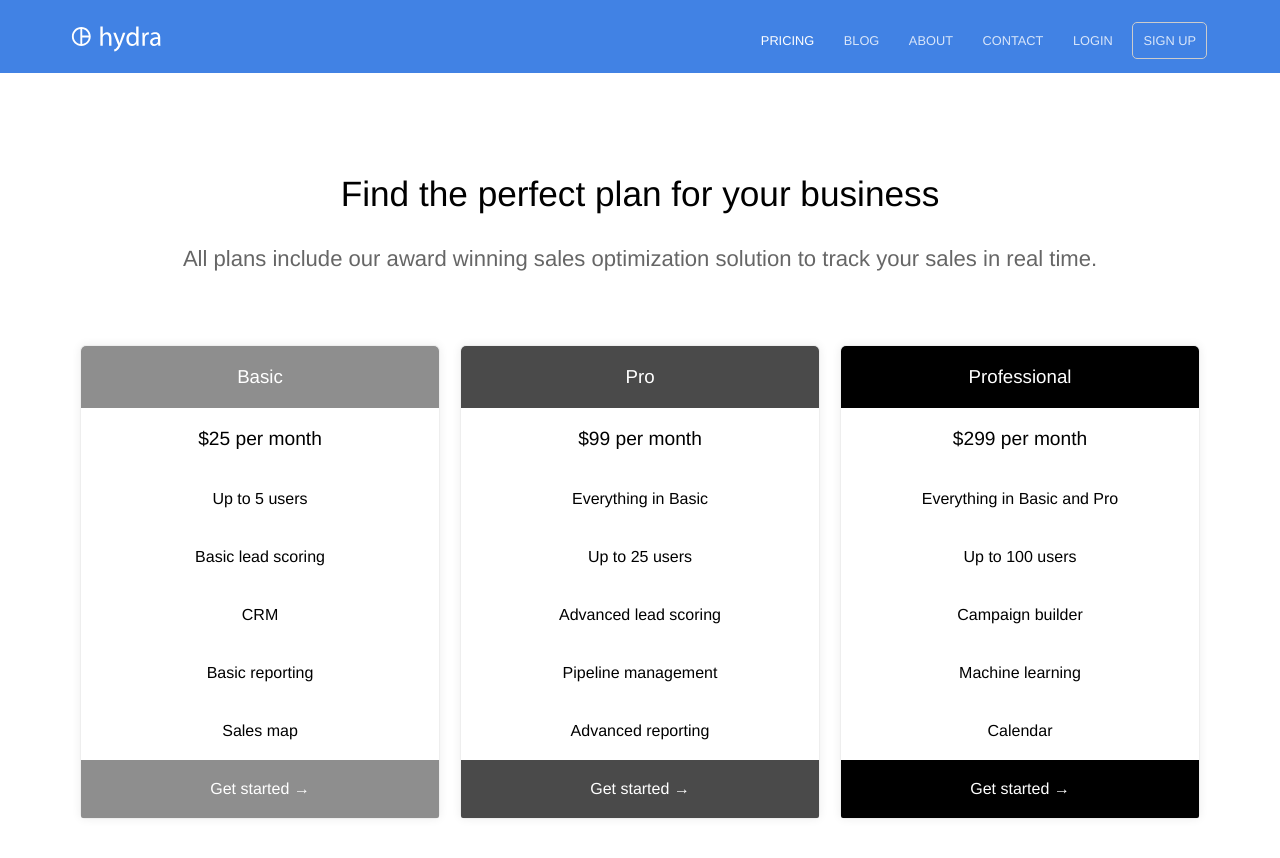
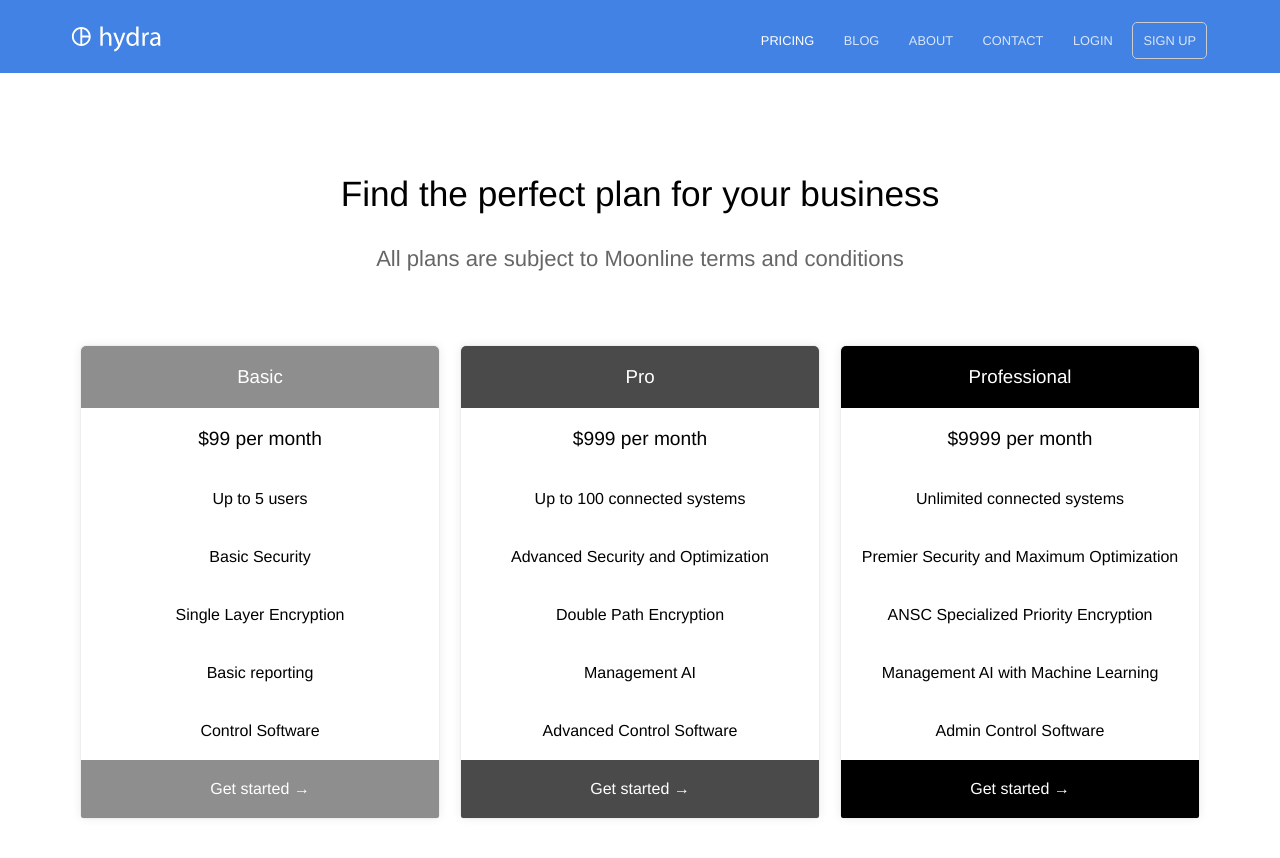
Before and after one commit to shikairui/moonline, a Jekyll site: the page built from pricing.html, in a window 1280 px wide and 900 px high. Shown: the top 858 px of the window. Built offline with Jekyll 4.4.1, drawn with Linux system fonts in a browser that asks for light colours.

Commit message:
Update pricing.html

```diff
--- a/pricing.html
+++ b/pricing.html
@@ -1,22 +1,22 @@
 ---
 title: Pricing
 heading: Find the perfect plan for your business
-description: All plans include our award winning sales optimization solution to track your sales in real time.
+description: All plans are subject to Moonline terms and conditions
 pricing_table:
   - name: Basic
     color: "#8e8e8e"
     features:
-      - text: $25 per month
+      - text: $99 per month
         highlight: true
       - text: Up to 5 users
         highlight: false
-      - text: Basic lead scoring
+      - text: Basic Security
         highlight: false
-      - text: CRM
+      - text: Single Layer Encryption
         highlight: false
       - text: Basic reporting
         highlight: false
-      - text: Sales map
+      - text: Control Software
         highlight: false
     call_to_action:
       link: http://mysite.com?plan=basic
@@ -24,17 +24,17 @@ pricing_table:
   - name: Pro
     color: "#4a4a4a"
     features:
-      - text: $99 per month
+      - text: $999 per month
         highlight: true
-      - text: Everything in Basic
+      - text: Up to 100 connected systems
         highlight: false
-      - text: Up to 25 users
+      - text: Advanced Security and Optimization
         highlight: false
-      - text: Advanced lead scoring
+      - text: Double Path Encryption
         highlight: false
-      - text: Pipeline management
+      - text: Management AI
         highlight: false
-      - text: Advanced reporting
+      - text: Advanced Control Software
         highlight: false
     call_to_action:
       link: http://mysite.com?plan=pro
@@ -42,17 +42,17 @@ pricing_table:
   - name: Professional
     color: "#000000"
     features:
-      - text: $299 per month
+      - text: $9999 per month
         highlight: true
-      - text: Everything in Basic and Pro
+      - text: Unlimited connected systems
         highlight: false
-      - text: Up to 100 users
+      - text: Premier Security and Maximum Optimization
         highlight: false
-      - text: Campaign builder
+      - text: ANSC Specialized Priority Encryption
         highlight: false
-      - text: Machine learning
+      - text: Management AI with Machine Learning
         highlight: false
-      - text: Calendar
+      - text: Admin Control Software
         highlight: false
     call_to_action:
       link: http://mysite.com?plan=professional
```
